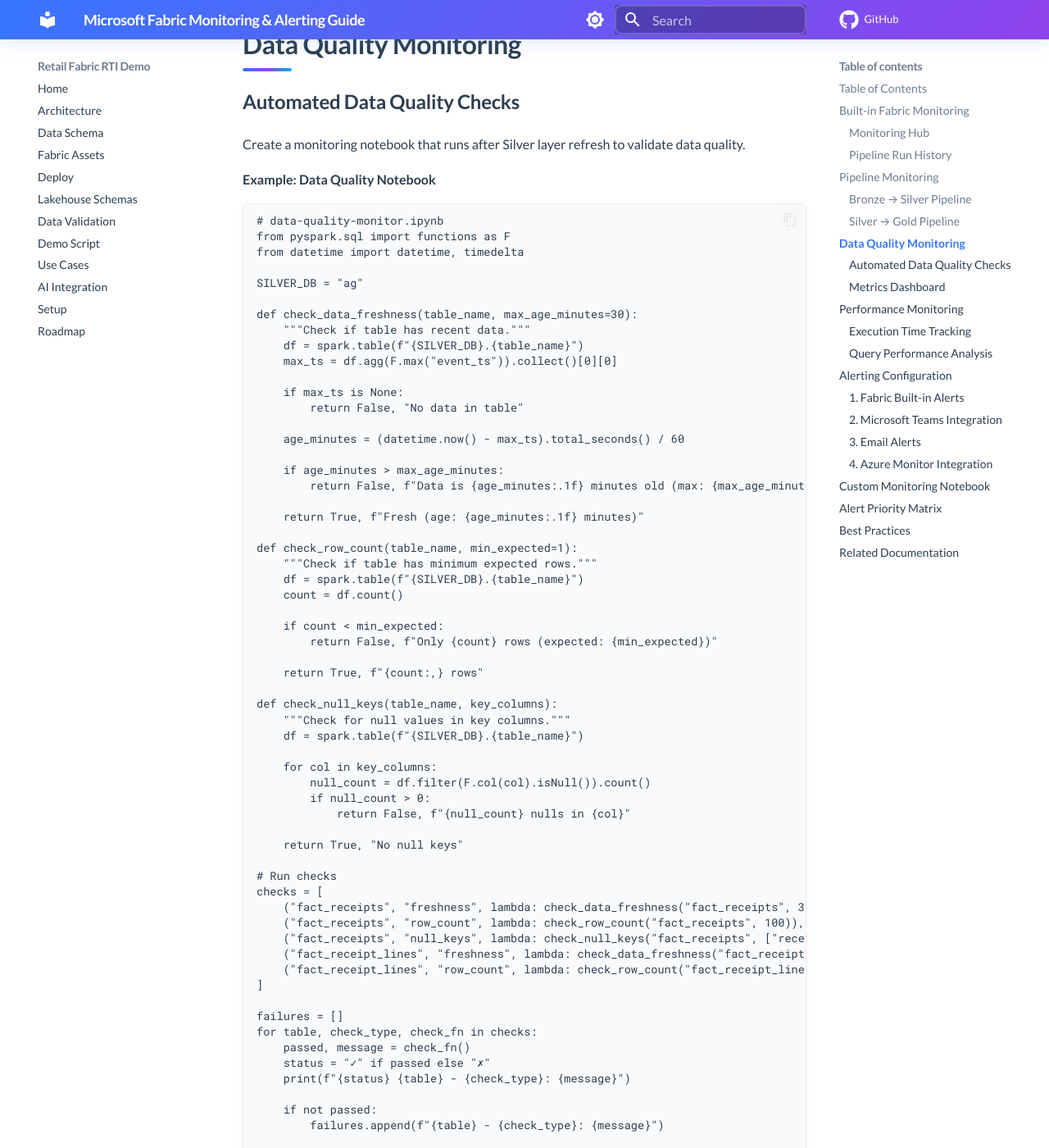
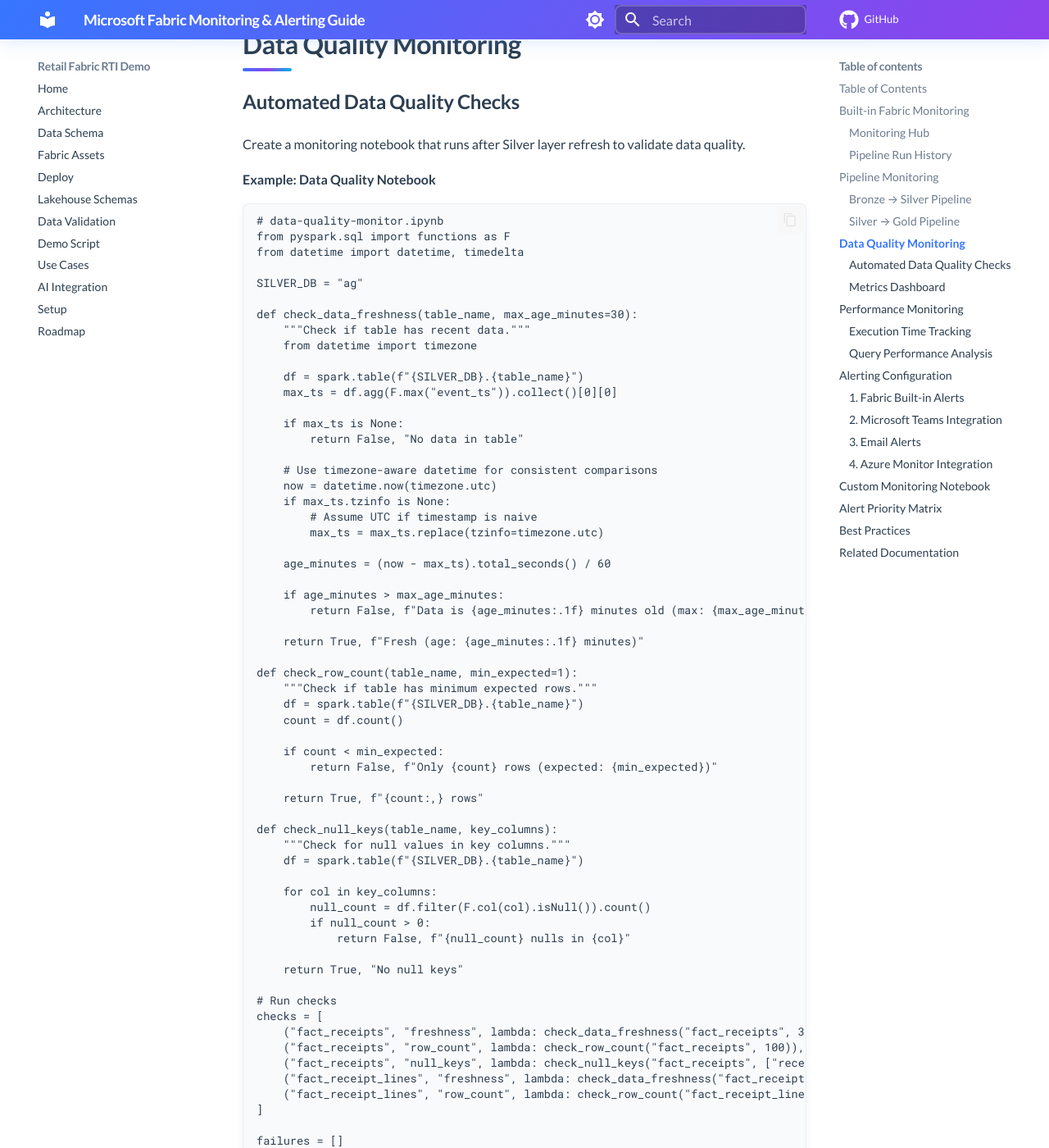
Before and after one commit to amattas/retail-demo, an MkDocs documentation site: the page built from docs/fabric-monitoring.md, in a window 1280 px wide and 1400 px high, scrolled down 2524 px. Shown: the whole window at 82% size. Built offline with MkDocs 1.6.1 and Material for MkDocs 9.7.7, drawn with Linux system fonts in a browser that asks for light colours; comment, search, counter and statistics services are not loaded; some of the changed text lies outside the part shown.

Commit message:
Fix code review issues: remove duplicate timeout, add timezone-aware datetime
Co-authored-by: amattas <10504740+amattas@users.noreply.github.com>

```diff
--- a/docs/fabric-monitoring.md
+++ b/docs/fabric-monitoring.md
@@ -114,13 +114,21 @@ SILVER_DB = "ag"
 
 def check_data_freshness(table_name, max_age_minutes=30):
     """Check if table has recent data."""
+    from datetime import timezone
+
     df = spark.table(f"{SILVER_DB}.{table_name}")
     max_ts = df.agg(F.max("event_ts")).collect()[0][0]
 
     if max_ts is None:
         return False, "No data in table"
 
-    age_minutes = (datetime.now() - max_ts).total_seconds() / 60
+    # Use timezone-aware datetime for consistent comparisons
+    now = datetime.now(timezone.utc)
+    if max_ts.tzinfo is None:
+        # Assume UTC if timestamp is naive
+        max_ts = max_ts.replace(tzinfo=timezone.utc)
+
+    age_minutes = (now - max_ts).total_seconds() / 60
 
     if age_minutes > max_age_minutes:
         return False, f"Data is {age_minutes:.1f} minutes old (max: {max_age_minutes})"
```
Also changed, not shown: 2 other files.
